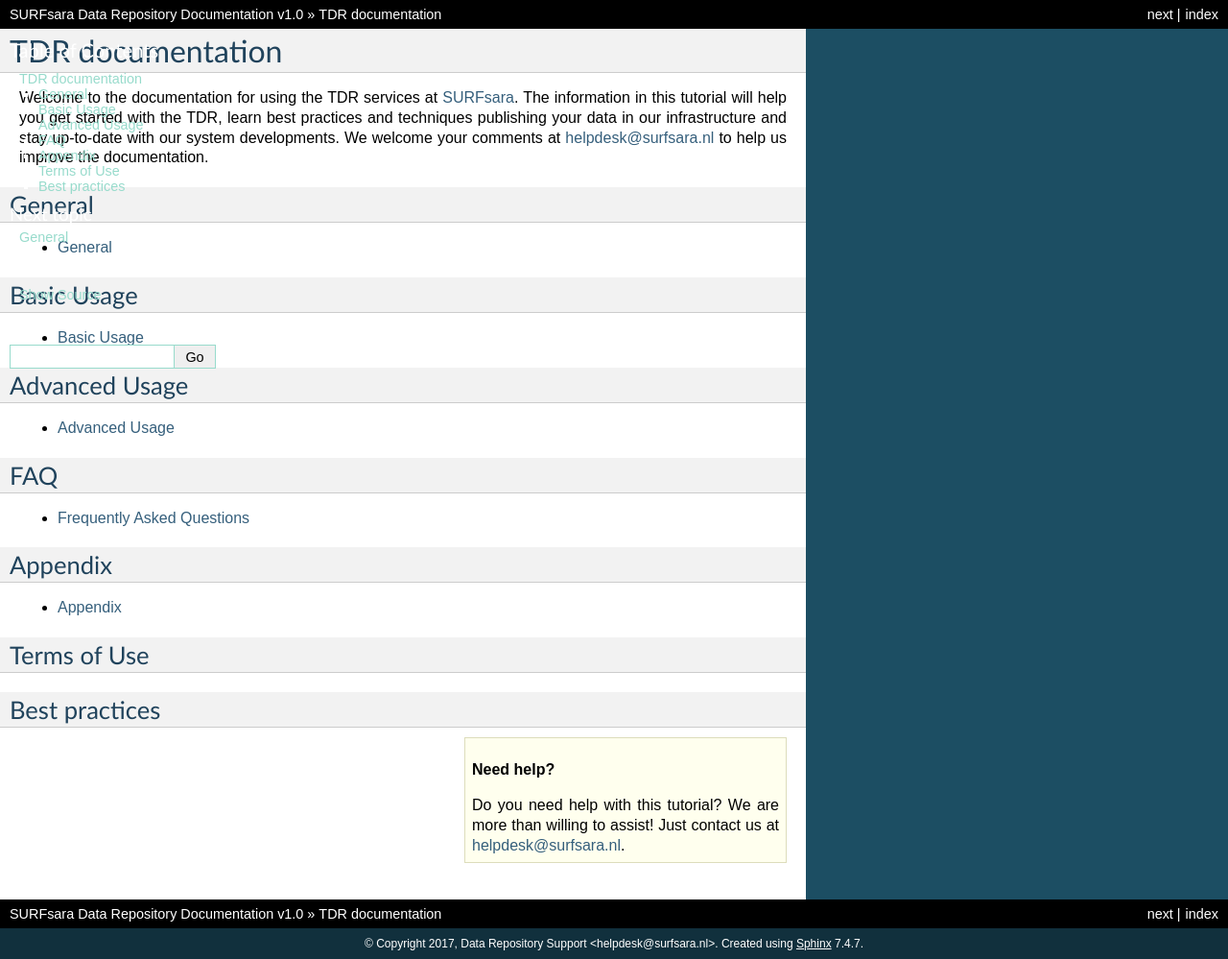
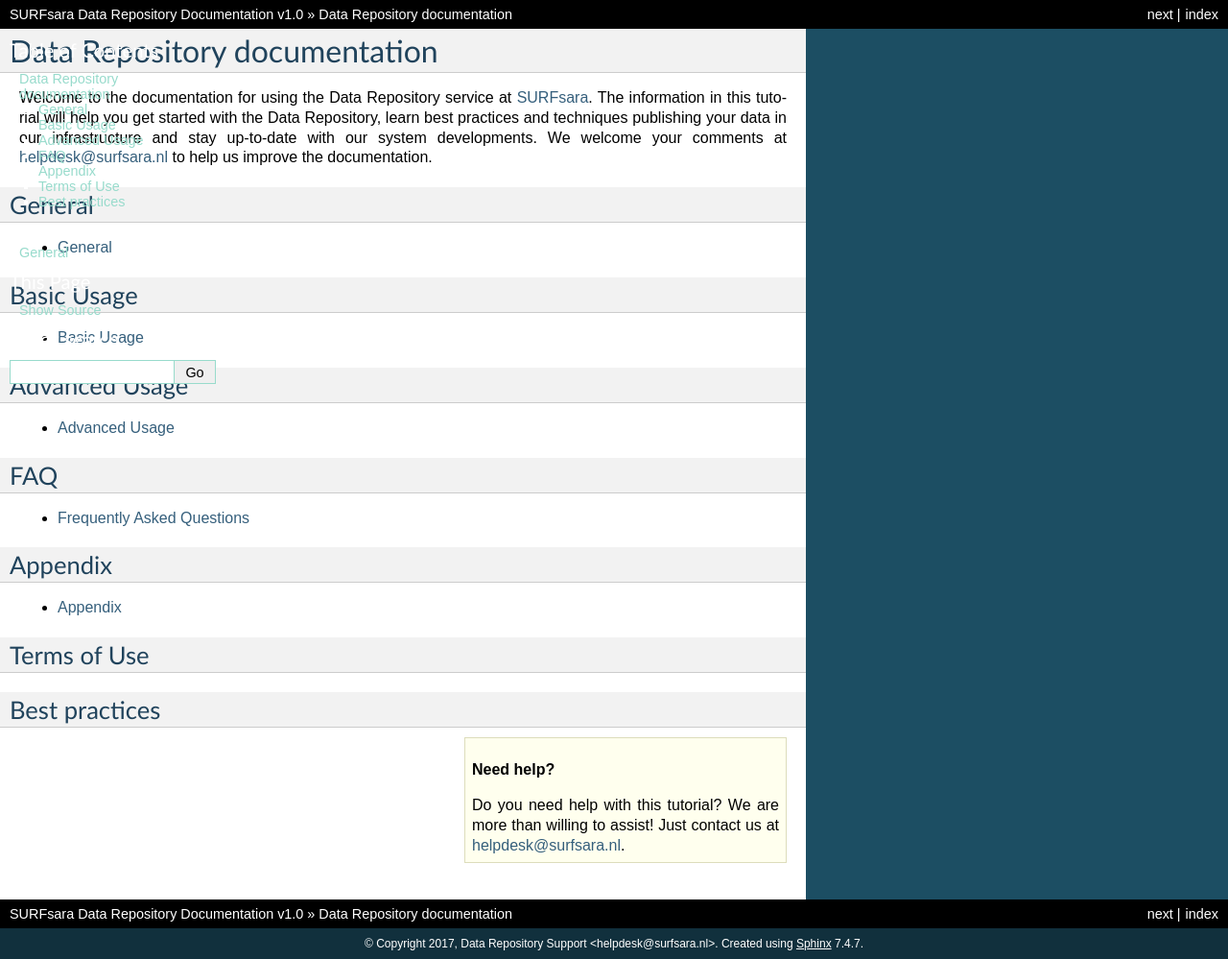
Before and after one commit to sara-nl/sdrdocs, a Sphinx documentation site: the page built from source/index.rst, in a window 1280 px wide. Shown: the whole page at 96% size. Built offline with Sphinx 7.4.7, drawn with Linux system fonts in a browser that asks for light colours.

```diff
--- a/source/index.rst
+++ b/source/index.rst
@@ -1,4 +1,4 @@
-.. TDR Documentation documentation master file, created by
+.. Data Repository Documentation documentation master file, created by
    sphinx-quickstart on Tue Dec 16 11:32:42 2014.
    You can adapt this file completely to your liking, but it should at least
    contain the root `toctree` directive.
@@ -7,10 +7,10 @@
 .. _contents:
 
 ******************
-TDR documentation
+Data Repository documentation
 ******************
 
-Welcome to the documentation for using the TDR services at `SURFsara`_. The information in this tutorial will help you get started with the TDR, learn best practices and techniques publishing your data in our infrastructure and stay up-to-date with our system developments. We welcome your comments at helpdesk@surfsara.nl  to help us improve the documentation.
+Welcome to the documentation for using the Data Repository service at `SURFsara`_. The information in this tutorial will help you get started with the Data Repository, learn best practices and techniques publishing your data in our infrastructure and stay up-to-date with our system developments. We welcome your comments at helpdesk@surfsara.nl  to help us improve the documentation.
 
 
 
```
Also changed, not shown: source/Pages/advanced-usage.md (+1 -1 lines), source/Pages/basic-usage.md (+4 -4 lines), source/Pages/terms-of-use.md (+1 -1 lines).
